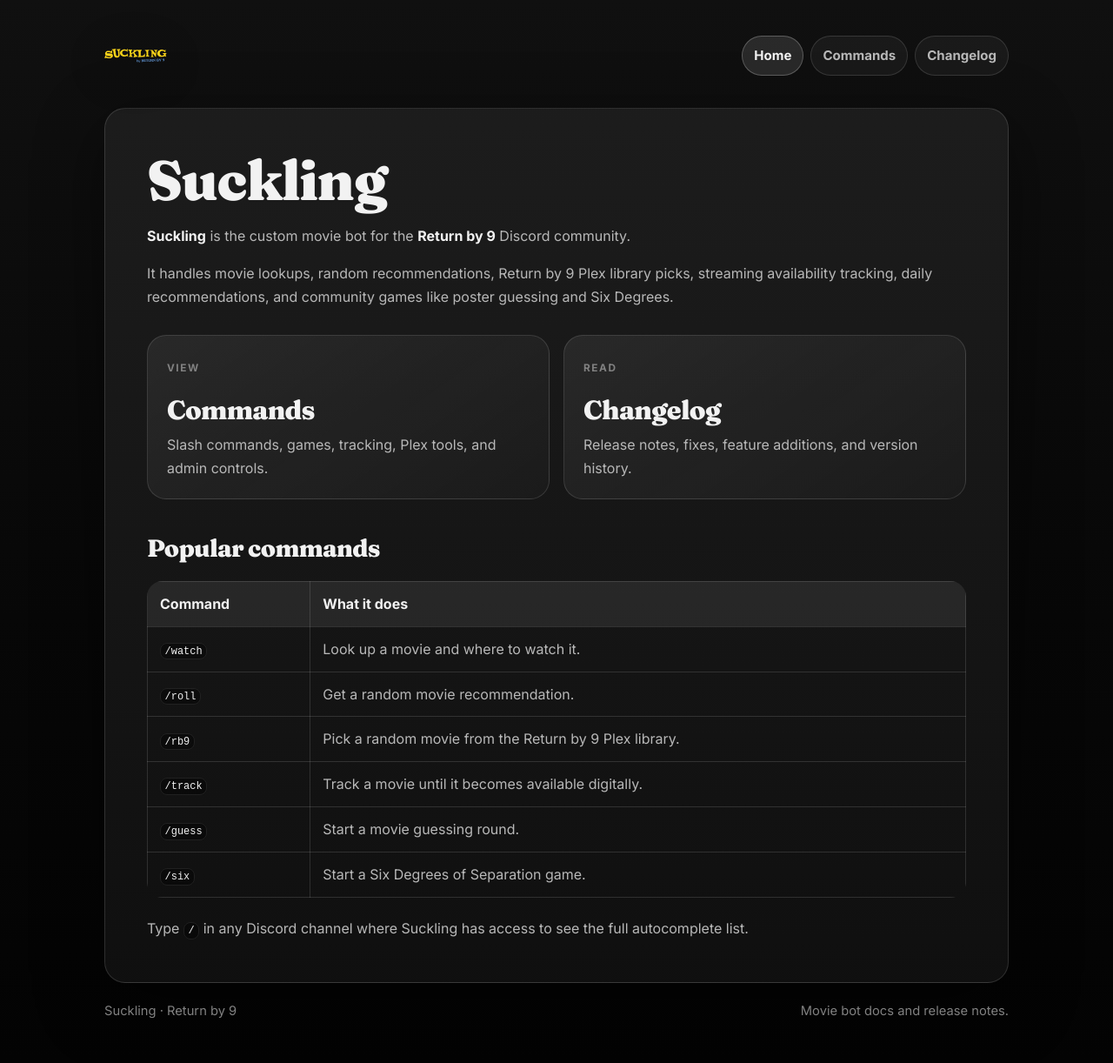
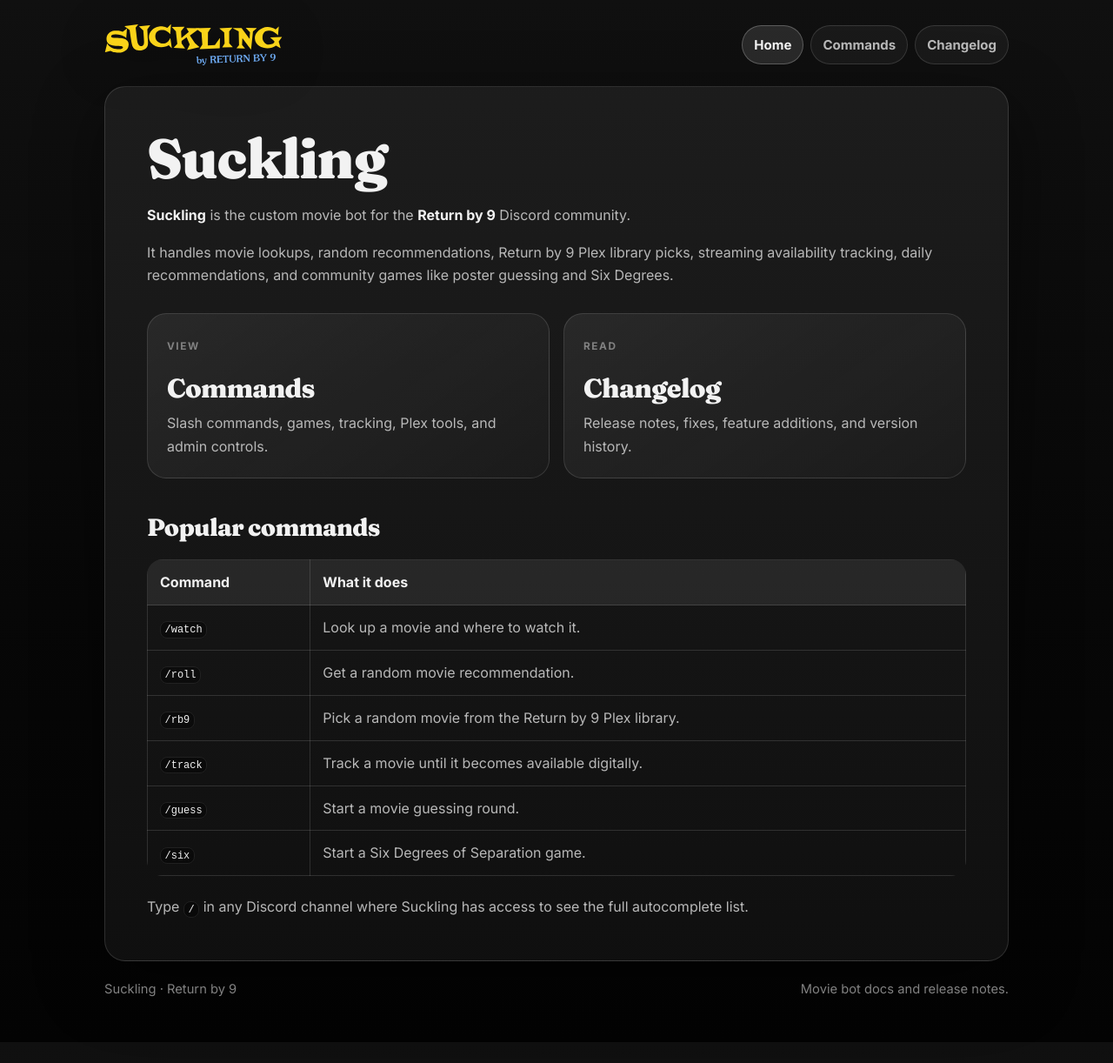
Before and after one commit to rupertosandez/sucklingsite, a Jekyll site: the page built from index.md, in a window 1280 px wide. Shown: the whole page at 87% size. Built offline with Jekyll 4.4.1, drawn with Linux system fonts in a browser that asks for light colours; after the commit the page ends 1198 px from its top, so only the background shows below that.

Commit message:
logo size change

```diff
--- a/assets/css/style.css
+++ b/assets/css/style.css
@@ -59,8 +59,8 @@ body::before {
 }
 
 .brand img {
-  width: 72px;
-  height: 72px;
+  width: clamp(150px, 16vw, 210px);
+  height: auto;
   object-fit: contain;
   filter: drop-shadow(0 10px 28px rgba(0,0,0,.45));
 }
@@ -273,7 +273,7 @@ td { color: var(--muted); }
   }
 
   .site-nav { justify-content: flex-start; }
-  .brand img { width: 58px; height: 58px; }
+  .brand img { width: 140px; height: auto; }
   .quick-grid { grid-template-columns: 1fr; }
   .content-card { border-radius: 20px; }
 }
```
